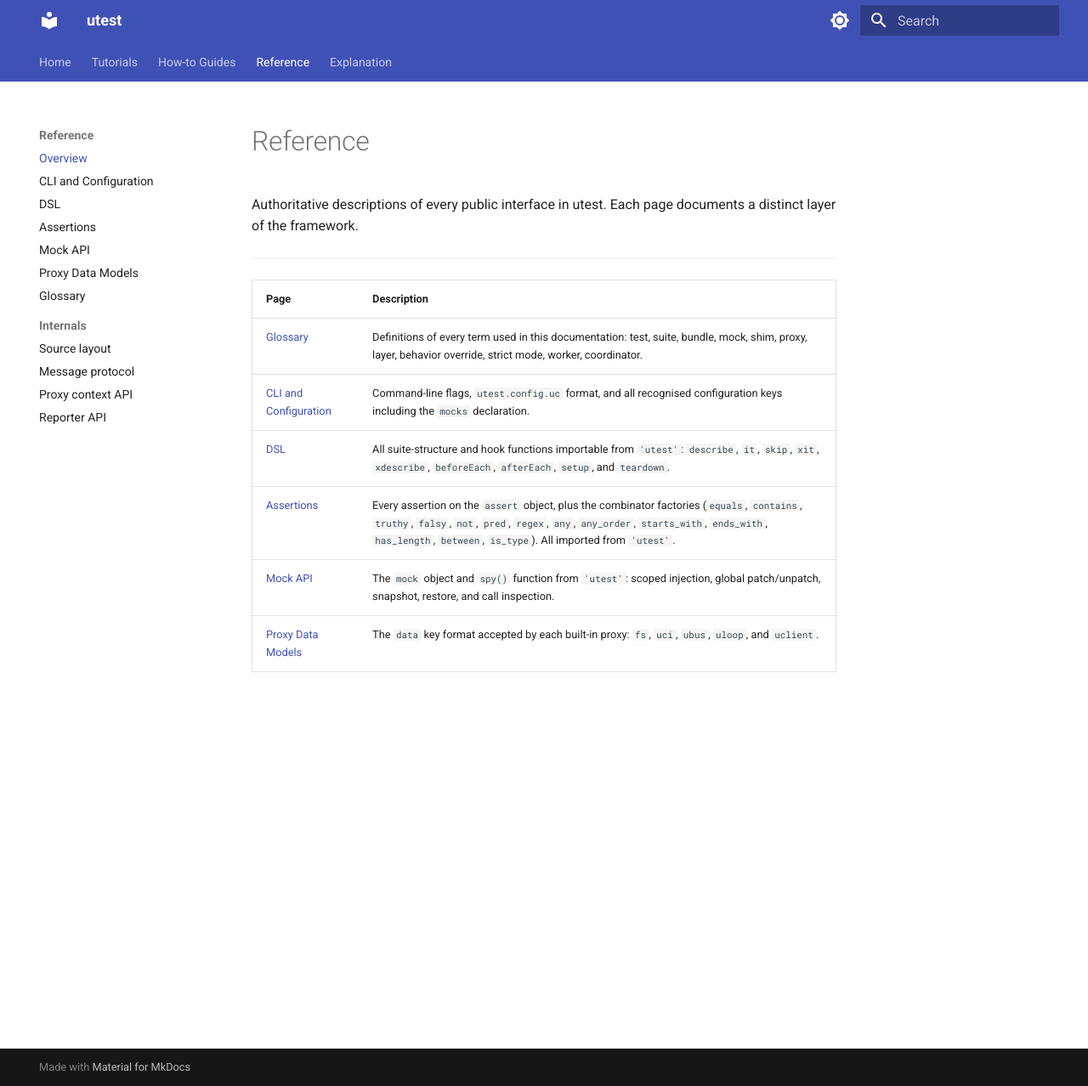
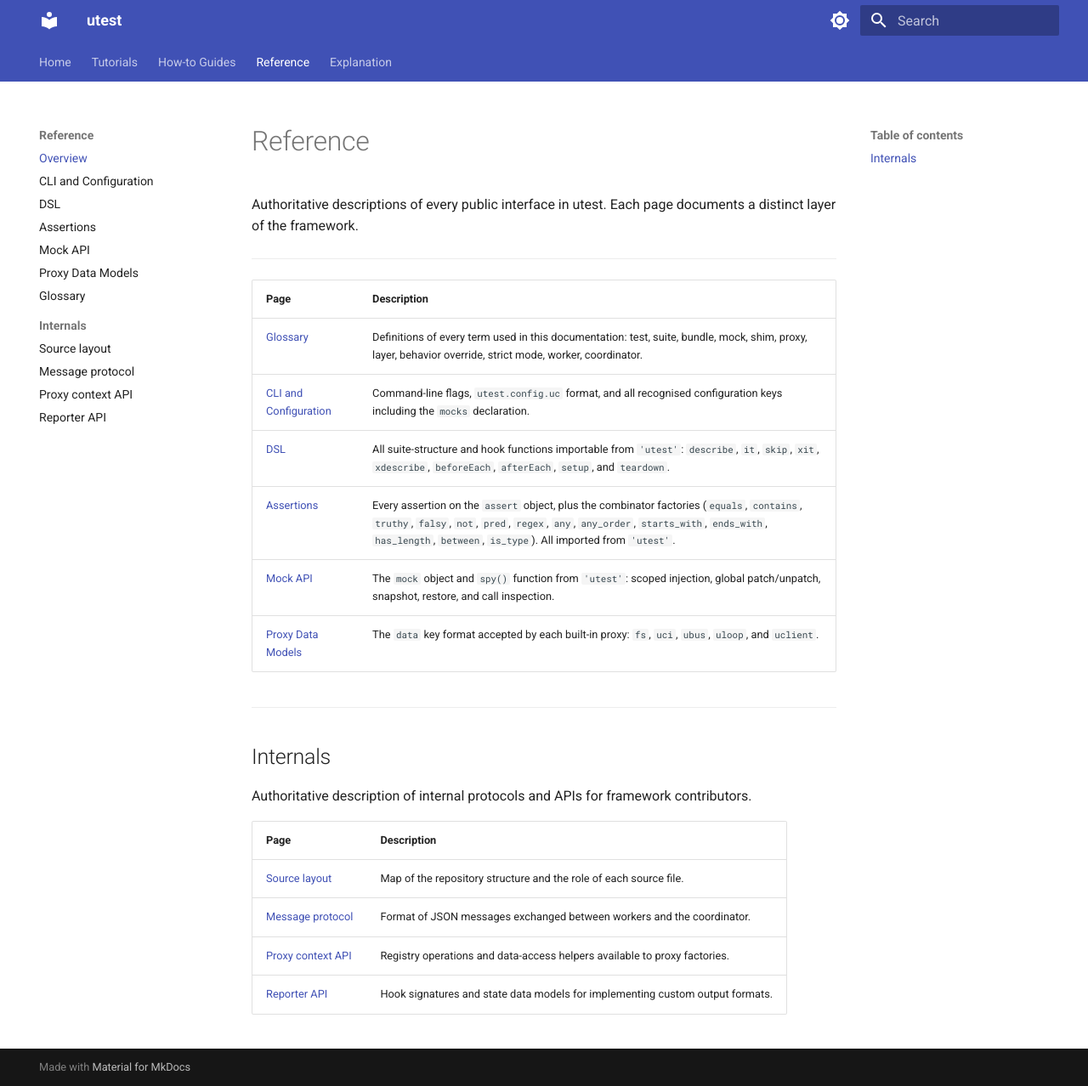
Before and after one commit to m00qek/utest, an MkDocs documentation site: the page built from docs/reference/index.md, in a window 1280 px wide and 1278 px high. Shown: the whole window at 85% size. Built offline with MkDocs 1.6.1 and Material for MkDocs 9.7.7, drawn with Linux system fonts in a browser that asks for light colours.

Commit message:
Fix docs

```diff
--- a/docs/reference/index.md
+++ b/docs/reference/index.md
@@ -12,3 +12,16 @@ Authoritative descriptions of every public interface in utest. Each page documen
 | [Assertions](assertions.md) | Every assertion on the `assert` object, plus the combinator factories (`equals`, `contains`, `truthy`, `falsy`, `not`, `pred`, `regex`, `any`, `any_order`, `starts_with`, `ends_with`, `has_length`, `between`, `is_type`). All imported from `'utest'`. |
 | [Mock API](mock-api.md) | The `mock` object and `spy()` function from `'utest'`: scoped injection, global patch/unpatch, snapshot, restore, and call inspection. |
 | [Proxy Data Models](proxy-data-models.md) | The `data` key format accepted by each built-in proxy: `fs`, `uci`, `ubus`, `uloop`, and `uclient`. |
+
+---
+
+## Internals
+
+Authoritative description of internal protocols and APIs for framework contributors.
+
+| Page | Description |
+| :--- | :--- |
+| [Source layout](contributor/source-layout.md) | Map of the repository structure and the role of each source file. |
+| [Message protocol](contributor/message-protocol.md) | Format of JSON messages exchanged between workers and the coordinator. |
+| [Proxy context API](contributor/proxy-ctx-api.md) | Registry operations and data-access helpers available to proxy factories. |
+| [Reporter API](contributor/reporter-api.md) | Hook signatures and state data models for implementing custom output formats. |
--- a/mkdocs.yml
+++ b/mkdocs.yml
@@ -63,6 +63,7 @@ nav:
           - Mock a module with inject(): how-to/mock-inject.md
           - Patch global state: how-to/mock-global-patch.md
           - Mock the filesystem: how-to/mock-fs.md
+          - Mock a built-in global: how-to/mock-builtin.md
           - Mock UCI configuration: how-to/mock-uci.md
           - Mock ubus calls: how-to/mock-ubus.md
           - Mock the event loop: how-to/mock-uloop.md
```
Also changed, not shown: docs/how-to/index.md (+1 -0 lines).
